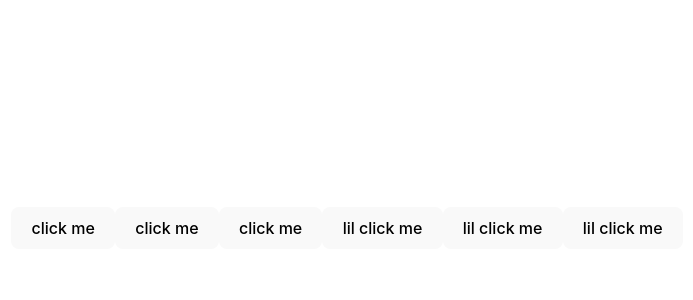
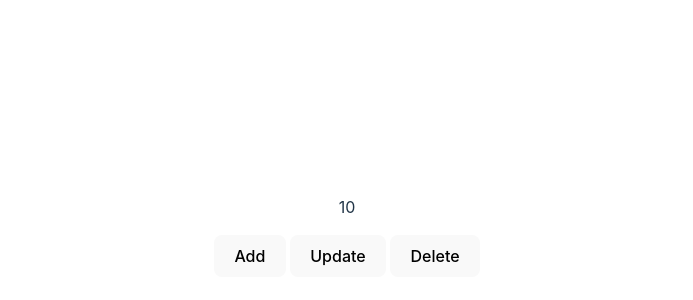
Before and after one commit to charakamihiranga/RAD-Sessions, a React (Vite) app in the folder react-basics/: page / in a window 1280 px wide. Shown: the part 172-472 px from the top of the page, without its empty margins (293-986 px from the left). Built offline with nearby package versions, Linux system fonts and the light colour scheme.

Commit message:
react props : pass a prop directly to the component

```diff
--- a/react-basics/src/App.tsx
+++ b/react-basics/src/App.tsx
@@ -1,12 +1,16 @@
 import './App.css'
-import {ButtonComponent, SmallButtonComponent} from "./component/ButtonComponent.tsx"; // not recommend : breaking the rule of solid principle which is single responsibility principle
+import ButtonComponent from "./component/ButtonComponent.tsx"; // not recommend : breaking the rule of solid principle which is single responsibility principle
 
 function App() {
 
+  const count = 10;
+
   return (
     <>
-    <ButtonComponent/>
-    <SmallButtonComponent/>
+      <p>{count}</p>
+    <ButtonComponent name='Add'/>  {/*Pass a Prop Directly*/}
+    <ButtonComponent name='Update'/>  {/*Pass a Prop Directly*/}
+    <ButtonComponent name='Delete'/>  {/*Pass a Prop Directly*/}
     </>
   );
 }
--- a/react-basics/src/component/ButtonComponent.tsx
+++ b/react-basics/src/component/ButtonComponent.tsx
@@ -1,19 +1,7 @@
-export function ButtonComponent() {
+export default function ButtonComponent(props:{name:string}) {
     return (
         <>
-            <button> click me</button>
-            <button> click me</button>
-            <button> click me</button>
+            <button> {props.name} </button>
         </>
     );
 }
-
-export function SmallButtonComponent() {
-    return (
-        <>
-            <button>lil click me</button>
-            <button>lil click me</button>
-            <button>lil click me</button>
-        </>
-    );
-}
```
